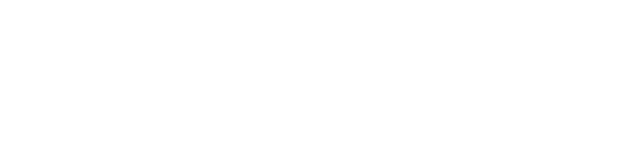
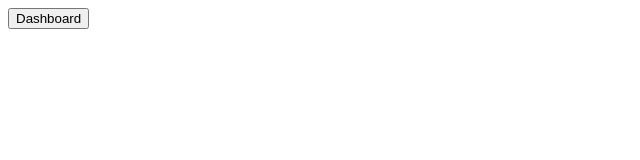
Before and after one commit to nitansh11/scandium, a plain HTML site: page index.html in a window 1280 px wide. Shown: the whole page, without its empty margins (0-640 px from the left). Drawn offline with Linux system fonts and the light colour scheme.

Commit message:
Added Basic Project Starter Files

```diff
--- a/index.html
+++ b/index.html
@@ -7,7 +7,7 @@
     <title>Carb Manager - Low Carb Diet Tracker</title>
 </head>
 <body>
-
+    <button>Dashboard</button>
     <script src="./main.js"></script>
 </body>
 </html>
```
